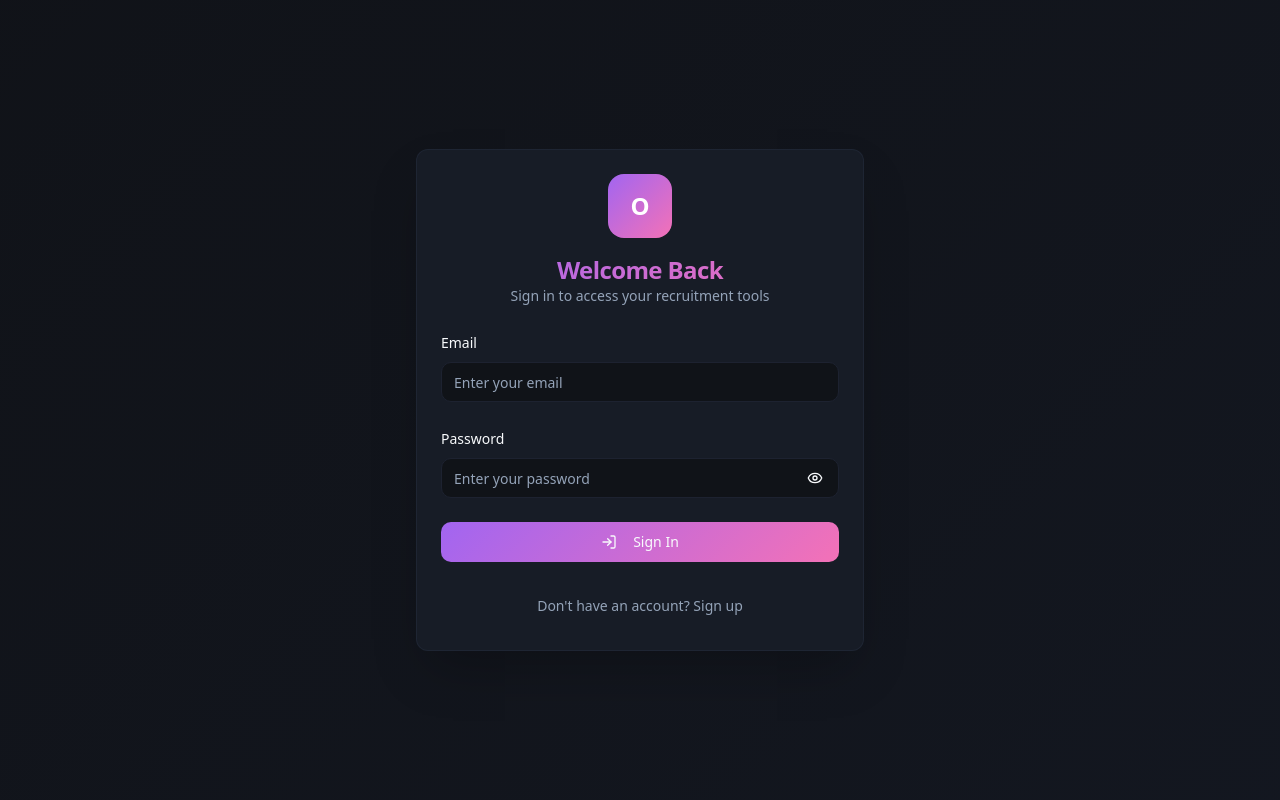
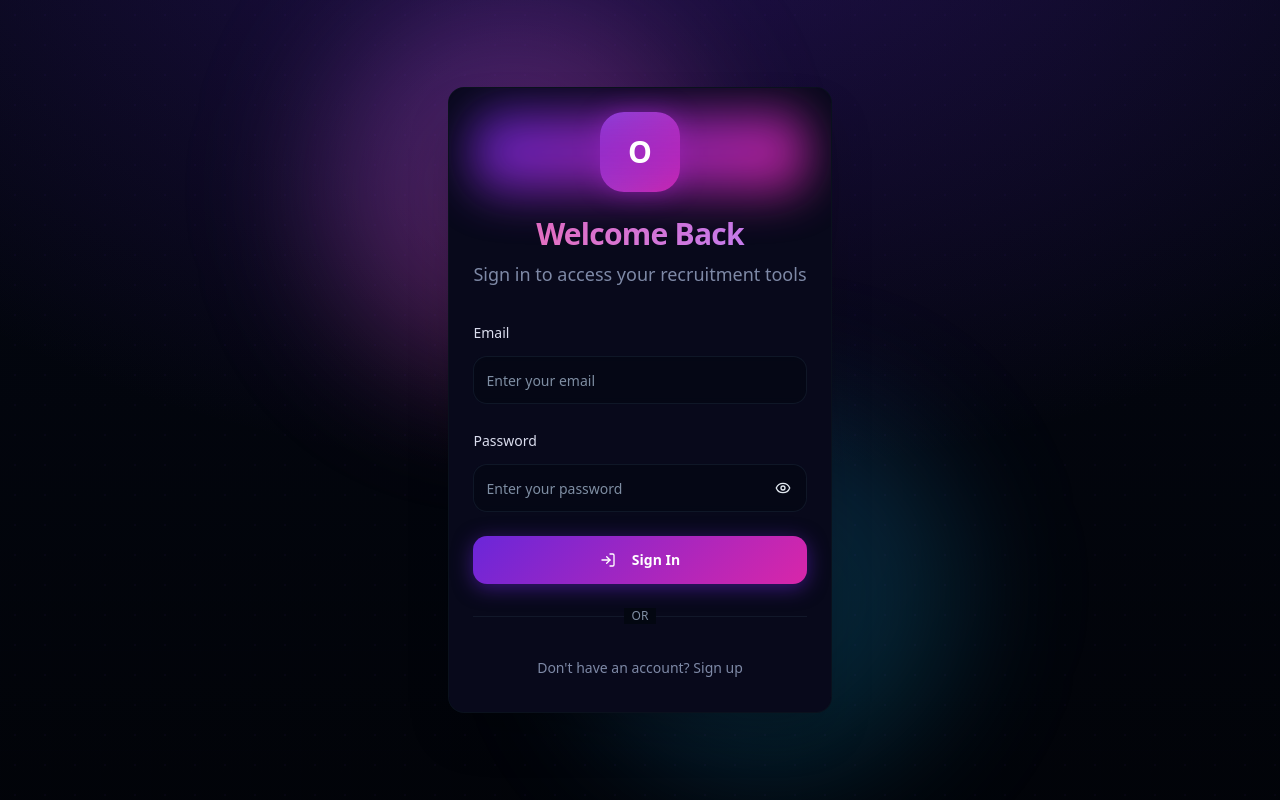
Before and after one commit to Dheerajgottumukkala/recruit-spark-creator, a React (Vite) app: page /auth in a window 1280 px wide. Built offline with nearby package versions, Linux system fonts and the light colour scheme.

Commit message:
Fix: Authentication and Theme
Ensure sign-up/sign-in functionality, implement theme switching (black focus), and add advanced animations/color effects based on the provided image examples.

```diff
--- a/src/index.css
+++ b/src/index.css
@@ -8,62 +8,74 @@ All colors MUST be HSL.
 
 @layer base {
   :root {
-    /* Dark theme with purple/pink gradients for Project O */
-    --background: 222 20% 8%;
-    --foreground: 210 40% 98%;
+    /* Modern dark theme inspired by premium UI designs */
+    --background: 224 71% 4%;
+    --foreground: 213 31% 91%;
 
-    --card: 222 25% 12%;
-    --card-foreground: 210 40% 98%;
+    --card: 224 71% 4%;
+    --card-foreground: 213 31% 91%;
 
-    --popover: 222 25% 12%;
-    --popover-foreground: 210 40% 98%;
+    --popover: 224 71% 4%;
+    --popover-foreground: 213 31% 91%;
 
-    --primary: 266 83% 67%;
-    --primary-foreground: 210 40% 98%;
+    --primary: 263 70% 50%;
+    --primary-foreground: 213 31% 91%;
 
-    --secondary: 222 25% 18%;
-    --secondary-foreground: 210 40% 98%;
+    --secondary: 220 14% 11%;
+    --secondary-foreground: 213 31% 91%;
 
-    --muted: 222 25% 15%;
-    --muted-foreground: 215 20% 65%;
+    --muted: 223 47% 11%;
+    --muted-foreground: 215.4 16.3% 56.9%;
 
-    --accent: 328 85% 70%;
-    --accent-foreground: 210 40% 98%;
+    --accent: 316 70% 50%;
+    --accent-foreground: 213 31% 91%;
 
     --destructive: 0 84% 60%;
     --destructive-foreground: 210 40% 98%;
 
-    --border: 222 25% 20%;
-    --input: 222 25% 15%;
-    --ring: 266 83% 67%;
+    --border: 216 34% 17%;
+    --input: 216 34% 17%;
+    --ring: 263 70% 50%;
 
-    /* Project O Brand Colors */
-    --brand-purple: 266 83% 67%;
-    --brand-purple-light: 271 91% 74%;
-    --brand-pink: 328 85% 70%;
-    --brand-pink-light: 330 81% 76%;
+    /* Premium Brand Colors */
+    --brand-purple: 263 70% 50%;
+    --brand-purple-light: 270 91% 65%;
+    --brand-purple-dark: 260 60% 35%;
+    --brand-pink: 316 70% 50%;
+    --brand-pink-light: 330 81% 65%;
+    --brand-blue: 217 91% 60%;
+    --brand-cyan: 189 85% 60%;
 
-    /* Gradients */
-    --gradient-primary: linear-gradient(135deg, hsl(var(--brand-purple)), hsl(var(--brand-pink)));
-    --gradient-secondary: linear-gradient(135deg, hsl(var(--brand-purple) / 0.8), hsl(var(--brand-pink) / 0.8));
-    --gradient-bg: linear-gradient(135deg, hsl(var(--background)), hsl(222 25% 10%));
-    --gradient-card: linear-gradient(135deg, hsl(var(--card) / 0.8), hsl(222 25% 10% / 0.8));
+    /* Advanced Gradients */
+    --gradient-primary: linear-gradient(135deg, hsl(263 70% 50%), hsl(316 70% 50%));
+    --gradient-secondary: linear-gradient(135deg, hsl(263 70% 50% / 0.1), hsl(316 70% 50% / 0.1));
+    --gradient-tertiary: linear-gradient(135deg, hsl(217 91% 60%), hsl(189 85% 60%));
+    --gradient-bg: radial-gradient(ellipse 80% 80% at 50% -20%, hsl(263 70% 50% / 0.3), transparent),
+                   linear-gradient(180deg, hsl(224 71% 4%), hsl(224 71% 2%));
+    --gradient-card: linear-gradient(135deg, hsl(224 71% 4% / 0.8), hsl(216 34% 17% / 0.4));
+    --gradient-radial: radial-gradient(600px circle at var(--mouse-x, 400px) var(--mouse-y, 400px), hsl(263 70% 50% / 0.15), transparent 40%);
 
-    /* Glassmorphism */
-    --glass-bg: hsl(var(--card) / 0.1);
-    --glass-border: hsl(var(--border) / 0.2);
-    --glass-backdrop: blur(16px);
+    /* Glassmorphism & Effects */
+    --glass-bg: hsl(224 71% 4% / 0.1);
+    --glass-border: hsl(216 34% 17% / 0.3);
+    --glass-backdrop: blur(20px) saturate(180%);
+    --glass-overlay: hsl(263 70% 50% / 0.05);
 
-    /* Shadows */
-    --shadow-glow: 0 0 40px hsl(var(--brand-purple) / 0.3);
-    --shadow-card: 0 8px 32px hsl(0 0% 0% / 0.3);
-    --shadow-button: 0 4px 20px hsl(var(--brand-purple) / 0.4);
+    /* Advanced Shadows */
+    --shadow-glow: 0 0 50px hsl(263 70% 50% / 0.4);
+    --shadow-glow-pink: 0 0 50px hsl(316 70% 50% / 0.4);
+    --shadow-card: 0 8px 32px hsl(0 0% 0% / 0.4);
+    --shadow-button: 0 4px 20px hsl(263 70% 50% / 0.5);
+    --shadow-hover: 0 20px 40px hsl(263 70% 50% / 0.3);
+    --shadow-inner: inset 0 1px 0 hsl(263 70% 50% / 0.2);
 
-    /* Animations */
-    --transition-smooth: all 0.3s cubic-bezier(0.4, 0, 0.2, 1);
-    --transition-bounce: all 0.3s cubic-bezier(0.68, -0.55, 0.265, 1.55);
+    /* Premium Animations */
+    --transition-smooth: all 0.4s cubic-bezier(0.4, 0, 0.2, 1);
+    --transition-bounce: all 0.5s cubic-bezier(0.68, -0.55, 0.265, 1.55);
+    --transition-spring: all 0.6s cubic-bezier(0.175, 0.885, 0.32, 1.275);
+    --transition-elastic: all 0.8s cubic-bezier(0.68, -0.6, 0.32, 1.6);
 
-    --radius: 0.75rem;
+    --radius: 1rem;
 
     --sidebar-background: 0 0% 98%;
 
@@ -134,11 +146,25 @@ All colors MUST be HSL.
 }
 
 @layer components {
-  /* Project O Custom Components */
-  .glass-card {
-    @apply backdrop-blur-lg border border-white/10;
+  /* Premium UI Components */
+  .glassmorphism {
     background: var(--glass-bg);
+    backdrop-filter: var(--glass-backdrop);
+    border: 1px solid var(--glass-border);
     box-shadow: var(--shadow-card);
+    position: relative;
+    overflow: hidden;
+  }
+
+  .glassmorphism::before {
+    content: '';
+    position: absolute;
+    top: 0;
+    left: 0;
+    right: 0;
+    bottom: 0;
+    background: var(--glass-overlay);
+    pointer-events: none;
   }
 
   .gradient-text {
@@ -146,6 +172,7 @@ All colors MUST be HSL.
     -webkit-background-clip: text;
     -webkit-text-fill-color: transparent;
     background-clip: text;
+    font-weight: 600;
   }
 
   .gradient-border {
@@ -162,53 +189,162 @@ All colors MUST be HSL.
   .btn-gradient {
     background: var(--gradient-primary);
     box-shadow: var(--shadow-button);
-    transition: var(--transition-smooth);
+    transition: var(--transition-spring);
+    position: relative;
+    overflow: hidden;
+  }
+
+  .btn-gradient::before {
+    content: '';
+    position: absolute;
+    top: 0;
+    left: -100%;
+    width: 100%;
+    height: 100%;
+    background: linear-gradient(90deg, transparent, hsl(0 0% 100% / 0.2), transparent);
+    transition: left 0.5s;
+  }
+
+  .btn-gradient:hover::before {
+    left: 100%;
   }
 
   .btn-gradient:hover {
-    transform: translateY(-2px);
-    box-shadow: 0 8px 30px hsl(var(--brand-purple) / 0.6);
+    transform: translateY(-3px) scale(1.02);
+    box-shadow: var(--shadow-hover);
   }
 
+  .btn-gradient:active {
+    transform: translateY(-1px) scale(0.98);
+  }
+
+  /* Advanced Animations */
   .animate-glow {
-    animation: glow 2s ease-in-out infinite alternate;
+    animation: glow 3s ease-in-out infinite alternate;
+  }
+
+  .animate-float {
+    animation: float 6s ease-in-out infinite;
+  }
+
+  .animate-pulse-slow {
+    animation: pulse-slow 4s ease-in-out infinite;
+  }
+
+  .animate-shimmer {
+    animation: shimmer 2s linear infinite;
+  }
+
+  .animate-gradient {
+    background-size: 400% 400%;
+    animation: gradient 6s ease infinite;
   }
 
   @keyframes glow {
-    from {
-      box-shadow: 0 0 20px hsl(var(--brand-purple) / 0.4);
+    0% {
+      box-shadow: 0 0 20px hsl(263 70% 50% / 0.4), 0 0 40px hsl(263 70% 50% / 0.2);
     }
-    to {
-      box-shadow: 0 0 40px hsl(var(--brand-purple) / 0.8), 0 0 60px hsl(var(--brand-pink) / 0.4);
+    50% {
+      box-shadow: 0 0 40px hsl(316 70% 50% / 0.6), 0 0 80px hsl(316 70% 50% / 0.3);
+    }
+    100% {
+      box-shadow: 0 0 20px hsl(263 70% 50% / 0.4), 0 0 40px hsl(263 70% 50% / 0.2);
     }
   }
 
-  .drag-zone {
-    @apply border-2 border-dashed transition-all duration-300;
-    border-color: hsl(var(--border));
+  @keyframes float {
+    0%, 100% {
+      transform: translateY(0px);
+    }
+    50% {
+      transform: translateY(-20px);
+    }
   }
 
-  .drag-zone.drag-over {
-    @apply border-primary;
-    background: var(--gradient-secondary);
-    box-shadow: var(--shadow-glow);
+  @keyframes pulse-slow {
+    0%, 100% {
+      opacity: 1;
+    }
+    50% {
+      opacity: 0.8;
+    }
   }
 
+  @keyframes shimmer {
+    0% {
+      background-position: -200% 0;
+    }
+    100% {
+      background-position: 200% 0;
+    }
+  }
+
+  @keyframes gradient {
+    0% {
+      background-position: 0% 50%;
+    }
+    50% {
+      background-position: 100% 50%;
+    }
+    100% {
+      background-position: 0% 50%;
+    }
+  }
+
+  /* Interactive Elements */
   .platform-card {
-    @apply p-6 rounded-lg cursor-pointer transition-all duration-300;
+    @apply p-6 rounded-xl cursor-pointer relative overflow-hidden;
     background: var(--glass-bg);
     border: 1px solid var(--glass-border);
     backdrop-filter: var(--glass-backdrop);
+    transition: var(--transition-spring);
+  }
+
+  .platform-card::before {
+    content: '';
+    position: absolute;
+    top: 0;
+    left: 0;
+    right: 0;
+    bottom: 0;
+    background: var(--gradient-radial);
+    opacity: 0;
+    transition: opacity 0.3s ease;
+    pointer-events: none;
+  }
+
+  .platform-card:hover::before {
+    opacity: 1;
   }
 
   .platform-card:hover {
-    @apply transform -translate-y-1;
-    background: var(--gradient-secondary);
-    box-shadow: var(--shadow-card);
+    transform: translateY(-8px) scale(1.02);
+    box-shadow: var(--shadow-hover);
+    border-color: hsl(263 70% 50% / 0.5);
   }
 
   .platform-card.selected {
-    background: var(--gradient-primary);
+    background: var(--gradient-secondary);
     box-shadow: var(--shadow-glow);
+    border-color: hsl(263 70% 50%);
+  }
+
+  /* Form Elements */
+  .input-glow:focus {
+    box-shadow: 0 0 0 2px hsl(263 70% 50% / 0.3), var(--shadow-glow);
+    border-color: hsl(263 70% 50%);
+  }
+
+  /* Background Effects */
+  .bg-grid {
+    background-image:
+      linear-gradient(hsl(216 34% 17% / 0.1) 1px, transparent 1px),
+      linear-gradient(90deg, hsl(216 34% 17% / 0.1) 1px, transparent 1px);
+    background-size: 50px 50px;
+  }
+
+  .bg-dots {
+    background-image: radial-gradient(hsl(263 70% 50% / 0.15) 1px, transparent 1px);
+    background-size: 30px 30px;
   }
 }
--- a/src/pages/Auth.tsx
+++ b/src/pages/Auth.tsx
@@ -62,19 +62,30 @@ const Auth = () => {
   };
 
   return (
-    <div className="min-h-screen flex items-center justify-center p-6 animate-fade-in">
-      <div className="absolute inset-0 bg-gradient-radial from-primary/20 via-transparent to-transparent opacity-30" />
+    <div className="min-h-screen flex items-center justify-center p-6 relative overflow-hidden">
+      {/* Animated Background */}
+      <div className="absolute inset-0 bg-grid opacity-20" />
+      <div className="absolute inset-0 bg-dots opacity-30" />
+      <div className="absolute top-0 left-1/4 w-96 h-96 bg-gradient-to-br from-purple-500/30 to-pink-500/30 rounded-full blur-3xl animate-float" />
+      <div className="absolute bottom-0 right-1/4 w-96 h-96 bg-gradient-to-br from-blue-500/20 to-cyan-500/20 rounded-full blur-3xl animate-float" style={{animationDelay: '3s'}} />
 
-      <Card className="w-full max-w-md glassmorphism border-border/50 shadow-2xl">
-        <CardHeader className="text-center space-y-4">
-          <div className="w-16 h-16 mx-auto rounded-2xl bg-gradient-primary flex items-center justify-center animate-glow">
-            <span className="text-white font-bold text-2xl">O</span>
+      {/* Main Content */}
+      <div className="relative z-10 animate-fade-up">
+        <Card className="w-full max-w-md glassmorphism border-border/30 shadow-2xl animate-scale-up">
+          <CardHeader className="text-center space-y-6 pb-8">
+            <div className="relative">
+              <div className="w-20 h-20 mx-auto rounded-3xl bg-gradient-primary flex items-center justify-center animate-glow relative overflow-hidden">
+                <div className="absolute inset-0 bg-gradient-to-br from-white/20 to-transparent rounded-3xl" />
+                <span className="text-white font-bold text-3xl relative z-10">O</span>
               </div>
-          <div>
-            <CardTitle className="text-2xl gradient-text">
+              <div className="absolute inset-0 rounded-3xl bg-gradient-primary blur-xl opacity-30 animate-pulse-slow" />
+            </div>
+
+            <div className="space-y-2">
+              <CardTitle className="text-3xl font-bold gradient-text animate-shimmer bg-gradient-to-r from-purple-400 via-pink-400 to-purple-400 bg-[length:200%_100%]">
                 {isLogin ? "Welcome Back" : "Join Project O"}
               </CardTitle>
-            <CardDescription className="text-muted-foreground">
+              <CardDescription className="text-muted-foreground text-lg">
                 {isLogin
                   ? "Sign in to access your recruitment tools"
                   : "Create an account to get started"
@@ -83,10 +94,10 @@ const Auth = () => {
             </div>
           </CardHeader>
 
-        <CardContent>
+          <CardContent className="space-y-6">
             <form onSubmit={handleSubmit} className="space-y-6">
-            <div className="space-y-2">
-              <Label htmlFor="email">Email</Label>
+              <div className="space-y-3">
+                <Label htmlFor="email" className="text-sm font-medium">Email</Label>
                 <Input
                   id="email"
                   type="email"
@@ -94,12 +105,12 @@ const Auth = () => {
                   value={email}
                   onChange={(e) => setEmail(e.target.value)}
                   required
-                className="transition-all duration-300 focus:ring-2 focus:ring-primary/50"
+                  className="h-12 bg-background/50 border-border/50 focus:border-primary/50 input-glow transition-all duration-300 backdrop-blur-sm"
                 />
               </div>
 
-            <div className="space-y-2">
-              <Label htmlFor="password">Password</Label>
+              <div className="space-y-3">
+                <Label htmlFor="password" className="text-sm font-medium">Password</Label>
                 <div className="relative">
                   <Input
                     id="password"
@@ -108,13 +119,13 @@ const Auth = () => {
                     value={password}
                     onChange={(e) => setPassword(e.target.value)}
                     required
-                  className="pr-10 transition-all duration-300 focus:ring-2 focus:ring-primary/50"
+                    className="h-12 pr-12 bg-background/50 border-border/50 focus:border-primary/50 input-glow transition-all duration-300 backdrop-blur-sm"
                   />
                   <Button
                     type="button"
                     variant="ghost"
                     size="icon"
-                  className="absolute right-2 top-1/2 -translate-y-1/2 h-8 w-8"
+                    className="absolute right-2 top-1/2 -translate-y-1/2 h-8 w-8 hover:bg-primary/10 transition-colors"
                     onClick={() => setShowPassword(!showPassword)}
                   >
                     {showPassword ? <EyeOff className="h-4 w-4" /> : <Eye className="h-4 w-4" />}
@@ -124,34 +135,42 @@ const Auth = () => {
 
               <Button
                 type="submit"
-              className="w-full bg-gradient-primary hover:scale-105 transition-all duration-300"
+                className="w-full h-12 btn-gradient text-white font-semibold relative overflow-hidden group"
                 disabled={loading}
               >
                 {loading ? (
-                <div className="w-5 h-5 border-2 border-white/30 border-t-white rounded-full animate-spin" />
+                  <div className="w-6 h-6 border-2 border-white/30 border-t-white rounded-full animate-spin" />
                 ) : (
                   <>
-                  {isLogin ? <LogIn className="w-4 h-4 mr-2" /> : <UserPlus className="w-4 h-4 mr-2" />}
+                    {isLogin ? <LogIn className="w-5 h-5 mr-2" /> : <UserPlus className="w-5 h-5 mr-2" />}
                     {isLogin ? "Sign In" : "Sign Up"}
                   </>
                 )}
               </Button>
             </form>
 
-          <div className="mt-6 text-center">
+            <div className="relative">
+              <div className="absolute inset-0 flex items-center">
+                <div className="w-full border-t border-border/50" />
+              </div>
+              <div className="relative flex justify-center text-xs uppercase">
+                <span className="bg-background px-2 text-muted-foreground">Or</span>
+              </div>
+            </div>
+
             <Button
               variant="ghost"
               onClick={() => setIsLogin(!isLogin)}
-              className="text-sm text-muted-foreground hover:text-primary transition-colors"
+              className="w-full text-sm text-muted-foreground hover:text-primary hover:bg-primary/5 transition-all duration-300 py-3"
             >
               {isLogin
                 ? "Don't have an account? Sign up"
                 : "Already have an account? Sign in"
               }
             </Button>
-          </div>
           </CardContent>
         </Card>
+      </div>
     </div>
   );
 };
--- a/tailwind.config.ts
+++ b/tailwind.config.ts
@@ -95,51 +95,81 @@ export default {
 			},
 			keyframes: {
 				'accordion-down': {
-					from: {
-						height: '0'
-					},
-					to: {
-						height: 'var(--radix-accordion-content-height)'
-					}
+					from: { height: '0' },
+					to: { height: 'var(--radix-accordion-content-height)' }
 				},
 				'accordion-up': {
-					from: {
-						height: 'var(--radix-accordion-content-height)'
-					},
-					to: {
-						height: '0'
-					}
+					from: { height: 'var(--radix-accordion-content-height)' },
+					to: { height: '0' }
 				},
 				'fade-in': {
-					"0%": {
-						opacity: "0",
-						transform: "translateY(10px)"
-					},
-					"100%": {
-						opacity: "1",
-						transform: "translateY(0)"
-					}
+					"0%": { opacity: "0", transform: "translateY(20px)" },
+					"100%": { opacity: "1", transform: "translateY(0)" }
+				},
+				'fade-up': {
+					"0%": { opacity: "0", transform: "translateY(30px)" },
+					"100%": { opacity: "1", transform: "translateY(0)" }
 				},
 				'slide-up': {
 					"0%": { transform: "translateY(100%)", opacity: "0" },
 					"100%": { transform: "translateY(0)", opacity: "1" }
 				},
+				'slide-down': {
+					"0%": { transform: "translateY(-100%)", opacity: "0" },
+					"100%": { transform: "translateY(0)", opacity: "1" }
+				},
+				'scale-up': {
+					"0%": { transform: "scale(0.8)", opacity: "0" },
+					"100%": { transform: "scale(1)", opacity: "1" }
+				},
 				'glow': {
-					"0%": { boxShadow: "0 0 20px var(--brand-purple)" },
-					"100%": { boxShadow: "0 0 30px var(--brand-pink)" }
+					"0%": { boxShadow: "0 0 20px hsl(263 70% 50% / 0.4)" },
+					"50%": { boxShadow: "0 0 40px hsl(316 70% 50% / 0.6), 0 0 60px hsl(316 70% 50% / 0.3)" },
+					"100%": { boxShadow: "0 0 20px hsl(263 70% 50% / 0.4)" }
 				},
 				'float': {
 					"0%, 100%": { transform: "translateY(0px)" },
-					"50%": { transform: "translateY(-10px)" }
+					"50%": { transform: "translateY(-20px)" }
+				},
+				'pulse-slow': {
+					"0%, 100%": { opacity: "1" },
+					"50%": { opacity: "0.8" }
+				},
+				'shimmer': {
+					"0%": { backgroundPosition: "-200% 0" },
+					"100%": { backgroundPosition: "200% 0" }
+				},
+				'gradient': {
+					"0%": { backgroundPosition: "0% 50%" },
+					"50%": { backgroundPosition: "100% 50%" },
+					"100%": { backgroundPosition: "0% 50%" }
+				},
+				'bounce-in': {
+					"0%": { transform: "scale(0.3)", opacity: "0" },
+					"50%": { transform: "scale(1.1)", opacity: "0.8" },
+					"70%": { transform: "scale(0.9)", opacity: "1" },
+					"100%": { transform: "scale(1)", opacity: "1" }
+				},
+				'rotate-in': {
+					"0%": { transform: "rotate(-200deg) scale(0)", opacity: "0" },
+					"100%": { transform: "rotate(0deg) scale(1)", opacity: "1" }
 				}
 			},
 			animation: {
 				'accordion-down': 'accordion-down 0.2s ease-out',
 				'accordion-up': 'accordion-up 0.2s ease-out',
-				'fade-in': 'fade-in 0.5s ease-out',
-				'slide-up': 'slide-up 0.4s ease-out',
-				'glow': 'glow 2s ease-in-out infinite alternate',
-				'float': 'float 3s ease-in-out infinite'
+				'fade-in': 'fade-in 0.6s ease-out',
+				'fade-up': 'fade-up 0.6s ease-out',
+				'slide-up': 'slide-up 0.5s ease-out',
+				'slide-down': 'slide-down 0.5s ease-out',
+				'scale-up': 'scale-up 0.4s ease-out',
+				'glow': 'glow 3s ease-in-out infinite',
+				'float': 'float 6s ease-in-out infinite',
+				'pulse-slow': 'pulse-slow 4s ease-in-out infinite',
+				'shimmer': 'shimmer 2s linear infinite',
+				'gradient': 'gradient 6s ease infinite',
+				'bounce-in': 'bounce-in 0.6s cubic-bezier(0.68, -0.55, 0.265, 1.55)',
+				'rotate-in': 'rotate-in 0.8s cubic-bezier(0.175, 0.885, 0.32, 1.275)'
 			}
 		}
 	},
```
Lines whose indentation alone changed are shown as unchanged.
